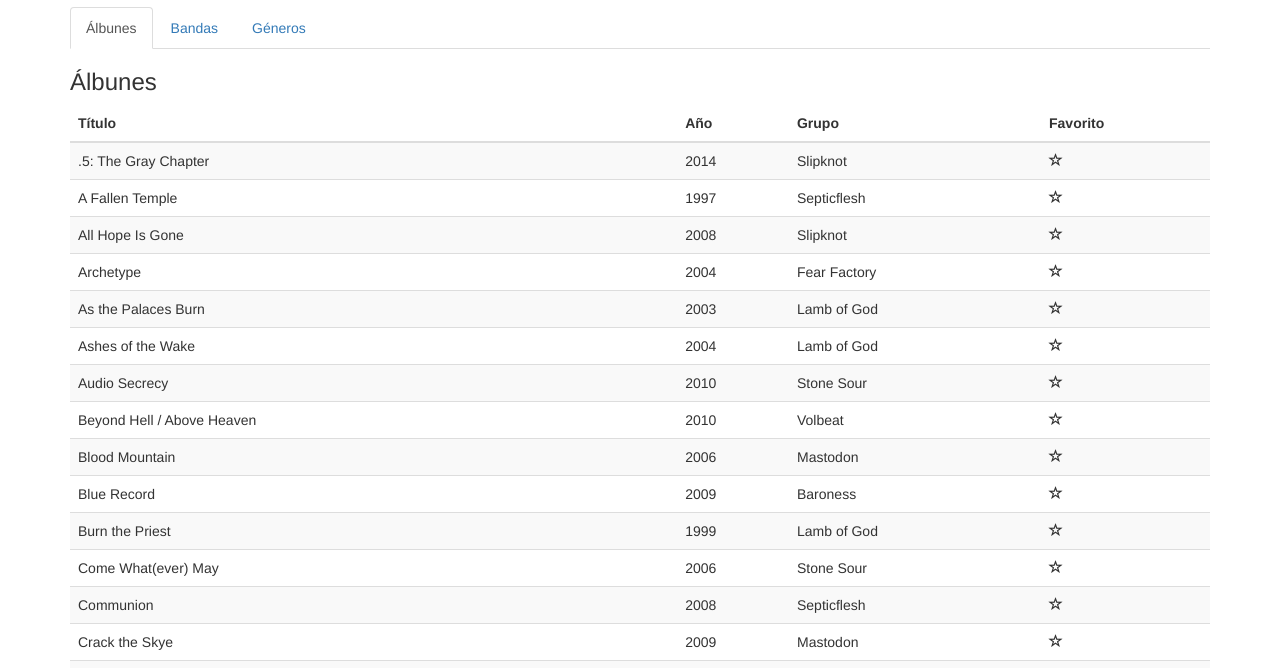
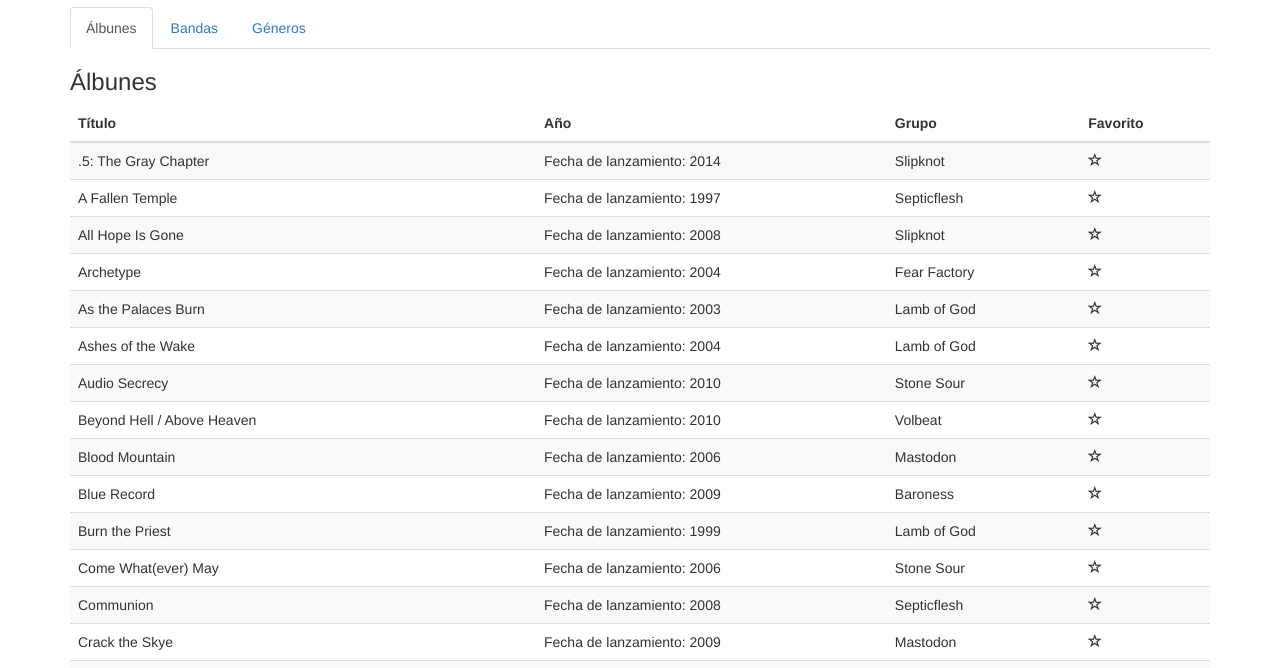
Before and after one commit to jesancheza/jeviteca, a plain HTML site: page index.html in a window 1280 px wide. Shown: the part 116-784 px from the top of the page. Drawn offline with Linux system fonts and the light colour scheme.

Commit message:
Añadido filtro lanzamiento

```diff
--- a/index.html
+++ b/index.html
@@ -20,6 +20,7 @@
     <script src="scripts/directives/BandsTabla.js"></script>
     <script src="scripts/directives/GenresTabla.js"></script>
     <script src="scripts/directives/favoritos.js"></script>
+    <script src="scripts/filters/lanzamiento.js"></script>
  </head>
  <body>
      <div class="container">
--- /dev/null
+++ b/scripts/filters/lanzamiento.js
@@ -0,0 +1,11 @@
+
+angular
+    .module("jeviteca")
+    .filter("lanzamiento", function(){
+
+        return function($year){
+
+            return "Fecha de lanzamiento: " + $year;
+
+        }
+    });
--- a/views/AlbumsTabla.html
+++ b/views/AlbumsTabla.html
@@ -2,7 +2,7 @@
 <tr>
     <!--td><img ng-src="jeviteca/images/{{ ::model.image }}"/></td-->
     <td>{{ :: model.title }}</td>
-    <td>{{ :: model.year }}</td>
+    <td>{{ :: model.year | lanzamiento }}</td>
     <td ng-if="model.band.name">{{ ::model.band.name}}</td>
     <td>
         <span favoritos id="model.id" section="album"></span>
```
Also changed, not shown: views/Bandas.html (+1 -0 lines), views/BandsTabla.html (+5 -0 lines).
